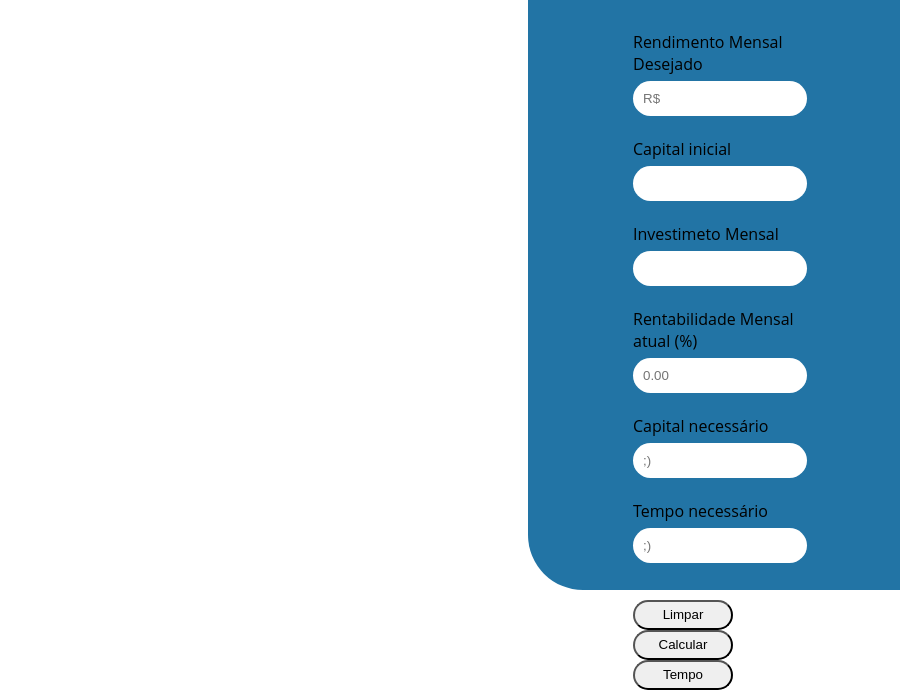
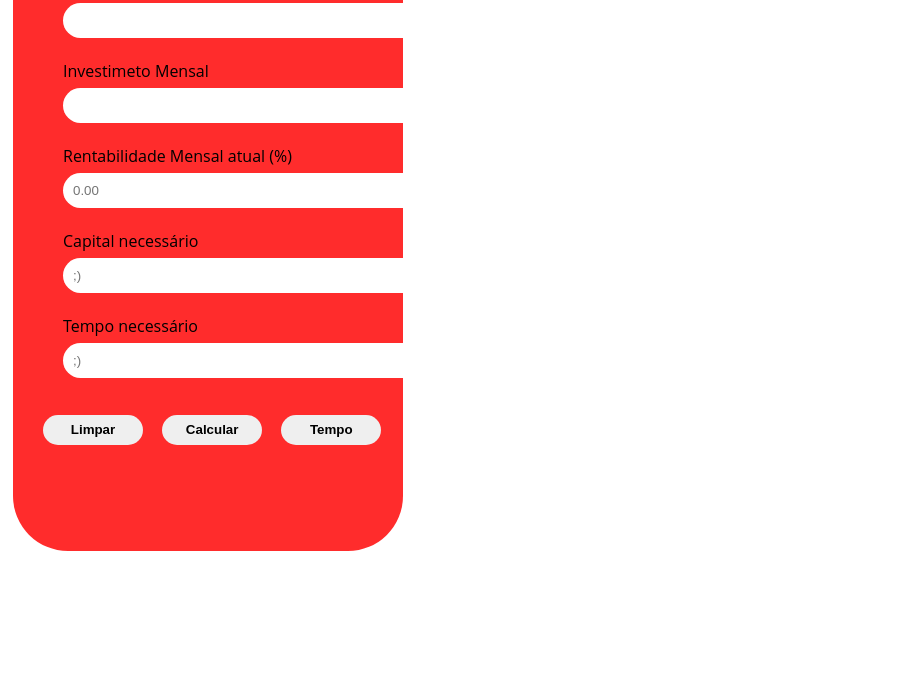
Before and after one commit to MarlboroNii/CALCULADORA, a plain HTML site: page index.html in a window 600 px wide. Shown: the part 314-1004 px from the top of the page, 900 px wide, since content can reach past the window. After the commit the page ends 903 px from the top, so only its background shows below. Drawn offline with Linux system fonts and the light colour scheme; a web font is replaced by a local one.

Commit message:
responsividade

```diff
--- a/index.html
+++ b/index.html
@@ -14,7 +14,7 @@
 <div class="box">
     <form id="frm">
     <div class="titulo">
-        <h1>Liberdade financeira</h1>
+        <h1>Liberdade Financeira</h1>
         <br>
     </div>
     <div>
--- a/styled.css
+++ b/styled.css
@@ -1,13 +1,13 @@
 body{
-    background-color: #ffffff;
+    height: 110vh;
 }
 .box{
-    background-color: #2274a5;
-    width: 74vh;
-    height: 100vh;
+    background-color: #2c4cff;
+    width: 550px;
+    height: 800px;
     border-radius: 55px;
-    margin-top: 13vh;
-    margin-left: 65vh;
+    margin-top: 15vh;
+    margin-left: 60vh;
 }
 #frm{
     position: absolute;
@@ -17,43 +17,53 @@ body{
 }
 .titulo{
     font-size: 19px;
+    margin-left: -20px;
 }
 #reset{
     height: 30px;
     width: 100px;
     border-radius: 15px;
     margin-top: 15px;
+    margin-left: 5px;
+    border: none;
+    font-weight: 600;
 }
 #reset:hover{
     height: 30px;
     width: 100px;
     border-radius: 15px;
     margin-top: 15px;
-    background: #ED254E;
+    background: #fd1947;
 }
 #go{
     height: 30px;
     width: 100px;
     border-radius: 15px;
     text-shadow:none;
+    margin-left: 15px;
+    border: none;
+    font-weight: 600;
 }
 #go:hover{
     height: 30px;
     width: 100px;
     border-radius: 15px;
-    background: #F9DC5C;
+    background: #ffd519;
     text-shadow:none;
 }
 #gotime{
     height: 30px;
     width: 100px;
     border-radius: 15px;
+    margin-left: 15px;
+    border: none;
+    font-weight: 600;
 }
 #gotime:hover{
     height: 30px;
     width: 100px;
     border-radius: 15px;
-    background: #C2EABD;
+    background: #80ff70;
 }
 .inputs{
     width: 80%;
@@ -63,3 +73,75 @@ body{
 	margin-top: 6px;
 	border-radius: 50px;
 }
+@media only screen and (min-width: 400px) and (max-width: 600px){
+    .box{
+        background-color: #ff2c2c;
+        width: 390px;
+        height: 850px;
+        border-radius: 55px;
+        margin-top: 15px;
+        margin-left: 5px;
+    }
+    #frm{
+        position: absolute;
+        margin-left: 50px;
+        margin-top: 60px;
+        font-family: 'Open Sans', sans-serif;
+    }
+    .titulo{
+        font-size: 19px;
+        margin-left: 60px;
+    }
+    #reset{
+        height: 30px;
+        width: 100px;
+        border-radius: 15px;
+        margin-top: 15px;
+        margin-left: -20px;
+        border: none;
+        font-weight: 600;
+    }
+    #reset:hover{
+        height: 30px;
+        width: 100px;
+        border-radius: 15px;
+        margin-top: 15px;
+        background: #fd1947;
+    }
+    #go{
+        height: 30px;
+        width: 100px;
+        border-radius: 15px;
+        text-shadow:none;
+        margin-left: 15px;
+        border: none;
+        font-weight: 600;
+    }
+    #go:hover{
+        height: 30px;
+        width: 100px;
+        border-radius: 15px;
+        background: #ffd519;
+        text-shadow:none;
+    }
+    #gotime{
+        height: 30px;
+        width: 100px;
+        border-radius: 15px;
+        margin-left: 15px;
+        border: none;
+        font-weight: 600;
+    }
+    #gotime:hover{
+        height: 30px;
+        width: 100px;
+        border-radius: 15px;
+        background: #80ff70;
+    }
+    .inputs{
+        width: 80%;
+        border: none;
+        margin-top: 6px;
+        border-radius: 50px;
+    }
+}
```
